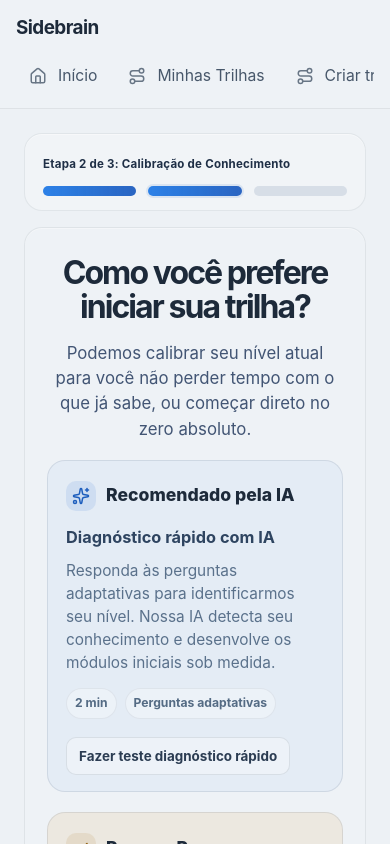
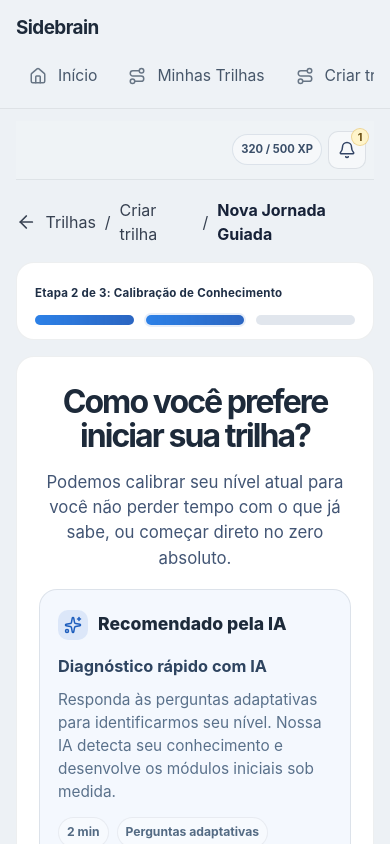
Before and after one commit to FR0M-ZER0/sidebrain-front, a React (Vite) app: page /trails/new/start in a window 390 px wide. Shown: the top 844 px of the page. Built offline with nearby package versions, Linux system fonts and the light colour scheme; no server answers.

Commit message:
feat(sdb-77): padroniza fluxo de criação de trilhas

```diff
--- a/src/App.css
+++ b/src/App.css
@@ -1288,7 +1288,7 @@
 }
 
 .onboarding-progress {
-  background: rgba(255, 255, 255, 0.22);
+  background: #fff;
   border: 1px solid rgba(27, 49, 70, 0.08);
   border-radius: 18px;
   padding: 16px 18px 14px;
@@ -1334,7 +1334,7 @@
 }
 
 .onboarding-card {
-  background: rgba(255,255,255,0.1);
+  background: #fff;
   border: 1px solid rgba(27, 49, 70, 0.08);
   border-radius: 18px;
   padding: 28px 22px 18px;
@@ -1931,10 +1931,11 @@
 
 .track-create-content {
   display: grid;
-  gap: 38px;
-  width: min(100%, 1500px);
+  gap: 16px;
+  width: min(100%, 1080px);
   margin: 0 auto;
   padding: 0 24px 48px;
+  box-sizing: border-box;
 }
 
 .track-create-breadcrumb {
@@ -1953,7 +1954,7 @@
 .track-create-breadcrumb__current { color: #172238; font-weight: 700; }
 
 .track-create-card {
-  padding: clamp(24px, 4vw, 52px);
+  padding: clamp(24px, 4vw, 36px);
   border: 1px solid #f0eff8;
   border-radius: 24px;
   background: radial-gradient(ellipse at 86% 76%, rgba(255, 241, 221, 0.68), transparent 22%), #fff;
@@ -1962,8 +1963,8 @@
 
 .track-create-step { display: flex; flex-wrap: wrap; align-items: center; gap: 12px; margin-bottom: 20px; color: #41495b; font-weight: 650; }
 .track-create-step span:first-child { border-radius: 8px; background: #1166da; padding: 7px 13px; color: #fff; font-size: 0.85rem; letter-spacing: 0.04em; text-transform: uppercase; }
-.track-create-card h1 { margin: 0; color: #151d32; font-size: clamp(2rem, 4vw, 3.6rem); font-weight: 750; letter-spacing: -0.055em; line-height: 1.13; }
-.track-create-intro { max-width: 1000px; margin: 18px 0 38px; color: #41495b; font-size: clamp(1.05rem, 1.8vw, 1.45rem); line-height: 1.6; }
+.track-create-card h1 { margin: 0; color: #151d32; font-size: clamp(2rem, 4vw, 3.2rem); font-weight: 750; letter-spacing: -0.055em; line-height: 1.13; text-align: center; }
+.track-create-intro { max-width: 780px; margin: 18px auto 30px; color: #41495b; font-size: clamp(1.05rem, 1.8vw, 1.3rem); line-height: 1.6; text-align: center; }
 .track-create-label { display: block; margin-bottom: 12px; color: #172238; font-size: 1rem; font-weight: 650; }
 
 .track-create-input-wrap { position: relative; }
@@ -1995,10 +1996,12 @@
 .track-create-submit:hover:not(:disabled) { background: #064da1; box-shadow: 0 8px 16px rgba(7, 95, 199, 0.24); }
 .track-create-submit:focus-visible { outline: 3px solid #7eb5ff; outline-offset: 3px; }
 .track-create-submit:disabled { cursor: wait; opacity: 0.72; }
-.track-create-mock-note { margin: -24px 0 0; color: #697386; font-size: 0.78rem; text-align: right; }
+.track-create-mock-note { margin: -4px 0 0; color: #697386; font-size: 0.78rem; text-align: right; }
 .track-goal-context { margin: 0 0 16px; border-radius: 10px; background: rgba(7, 95, 199, 0.07); padding: 12px 14px; color: #334155; overflow-wrap: anywhere; }
 
 .track-create-shell .sidebar { background: #f0f1ff; }
+.track-start-page { background: #edf1f5; }
+.track-start-content { gap: 16px; }
 
 @media (max-width: 980px) {
   .track-create-shell .sidebar { position: relative; width: 100%; min-width: 0; max-width: none; height: auto; padding: 10px 16px; }
@@ -2007,7 +2010,7 @@
   .track-create-shell .nav-item { flex: 0 0 auto; width: auto; white-space: nowrap; }
   .track-create-shell .sidebar-footer { display: none; }
   .track-create-page.page-shell { padding: 12px 16px 0; }
-  .track-create-content { gap: 24px; padding: 0 0 32px; }
+  .track-create-content { gap: 16px; padding: 0 0 32px; }
 }
 
 @media (max-width: 640px) {
--- a/src/pages/customer/CreateTrackPage.tsx
+++ b/src/pages/customer/CreateTrackPage.tsx
@@ -4,6 +4,7 @@ import { useCallback } from 'react'
 import { Link, useNavigate } from 'react-router'
 import type { TrackCreationApi } from '../../api/trackCreationApi'
 import { HeaderBar } from '../../components/customer/HeaderBar'
+import { OnboardingProgress } from '../../components/customer/OnboardingProgress'
 import { PopularGoalSuggestions } from '../../components/customer/PopularGoalSuggestions'
 import { Sidebar } from '../../components/customer/Sidebar'
 import { useTrackCreation } from '../../hooks/useTrackCreation'
@@ -30,6 +31,7 @@ export const CreateTrackPage = ({ api }: CreateTrackPageProps) => {
 				<HeaderBar xp={320} coins={500} notifications={1} />
 				<div className="track-create-content">
 					<Link to="/" className="track-create-breadcrumb"><ArrowLeft aria-hidden="true" size={22} /><span>Trilhas</span><span aria-hidden="true">/</span><span className="track-create-breadcrumb__current">Nova Jornada Guiada</span></Link>
+					<OnboardingProgress currentStep={1} totalSteps={3} title="Etapa 1 de 3: Configuração Inicial" />
 
 					<motion.section
 						initial={reduceMotion ? false : { opacity: 0, y: 14 }}
@@ -37,7 +39,6 @@ export const CreateTrackPage = ({ api }: CreateTrackPageProps) => {
 						transition={reduceMotion ? { duration: 0 } : { duration: 0.35, ease: 'easeOut' }}
 						className="track-create-card"
 					>
-						<div className="track-create-step"><span>Passo 1 de 3</span><span aria-hidden="true">•</span><span>Configuração Inicial</span></div>
 						<h1>O que você quer aprender hoje?</h1>
 						<p className="track-create-intro">Nossa IA analisa seus objetivos, cria um currículo estruturado sob medida e acompanha sua evolução em tempo real.</p>
 
--- a/src/pages/customer/TrailStartPreferencePage.tsx
+++ b/src/pages/customer/TrailStartPreferencePage.tsx
@@ -1,6 +1,7 @@
-import { ArrowRight, CheckCircle2 } from 'lucide-react'
+import { ArrowLeft, ArrowRight, CheckCircle2 } from 'lucide-react'
 import { useState } from 'react'
-import { useLocation, useNavigate } from 'react-router'
+import { Link, useLocation, useNavigate } from 'react-router'
+import { HeaderBar } from '../../components/customer/HeaderBar'
 import { OnboardingProgress } from '../../components/customer/OnboardingProgress'
 import { TrailStartOptionCard } from '../../components/customer/TrailStartOptionCard'
 
@@ -24,7 +25,18 @@ export const TrailStartPreferencePage = () => {
 	}
 
 	return (
-		<div className="onboarding-page-shell">
+		<main className="page-shell track-create-page track-start-page">
+			<HeaderBar xp={320} coins={500} notifications={1} />
+			<div className="track-create-content track-start-content">
+				<Link to="/trails/new/create" className="track-create-breadcrumb">
+					<ArrowLeft aria-hidden="true" size={22} />
+					<span>Trilhas</span>
+					<span aria-hidden="true">/</span>
+					<span>Criar trilha</span>
+					<span aria-hidden="true">/</span>
+					<span className="track-create-breadcrumb__current">Nova Jornada Guiada</span>
+				</Link>
+
 				<div className="onboarding-container">
 					<OnboardingProgress currentStep={2} totalSteps={3} title="Etapa 2 de 3: Calibração de Conhecimento" />
 
@@ -82,5 +94,6 @@ export const TrailStartPreferencePage = () => {
 					</div>
 				</div>
 			</div>
+		</main>
 	)
 }
```
Lines whose indentation alone changed are shown as unchanged.
